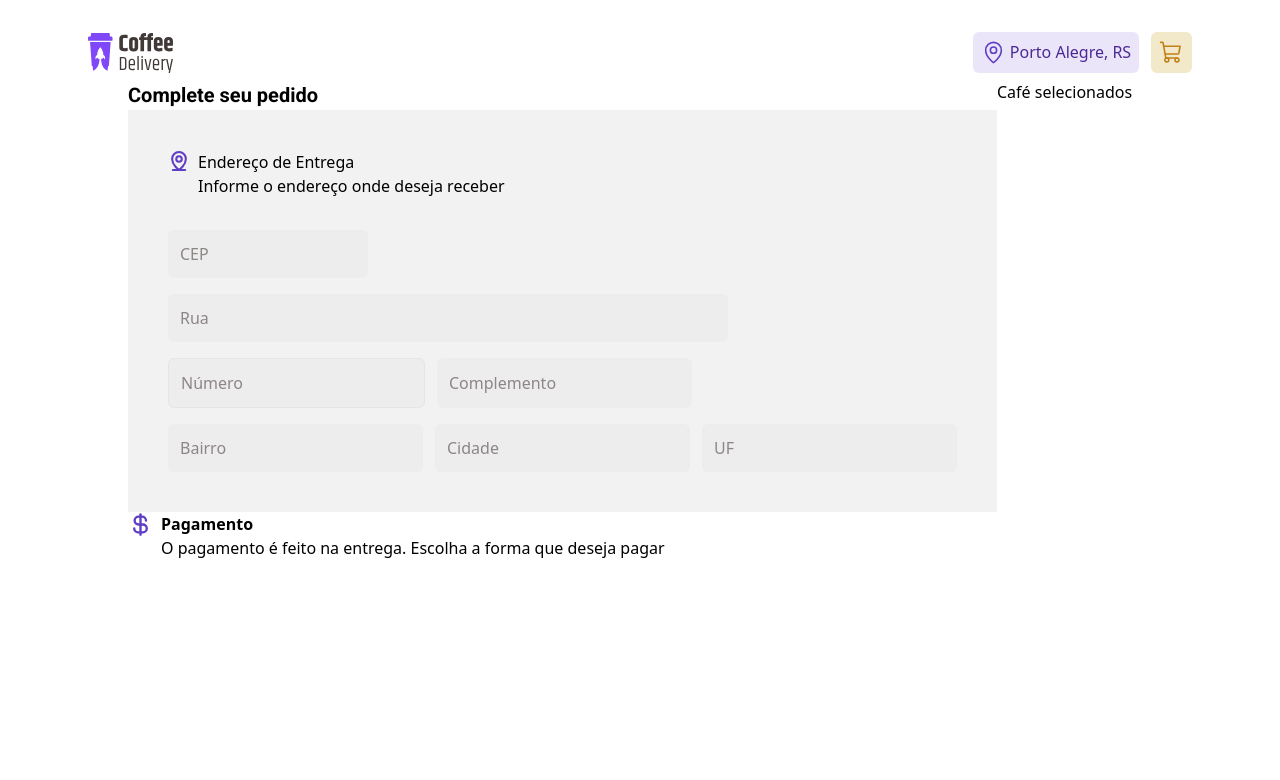
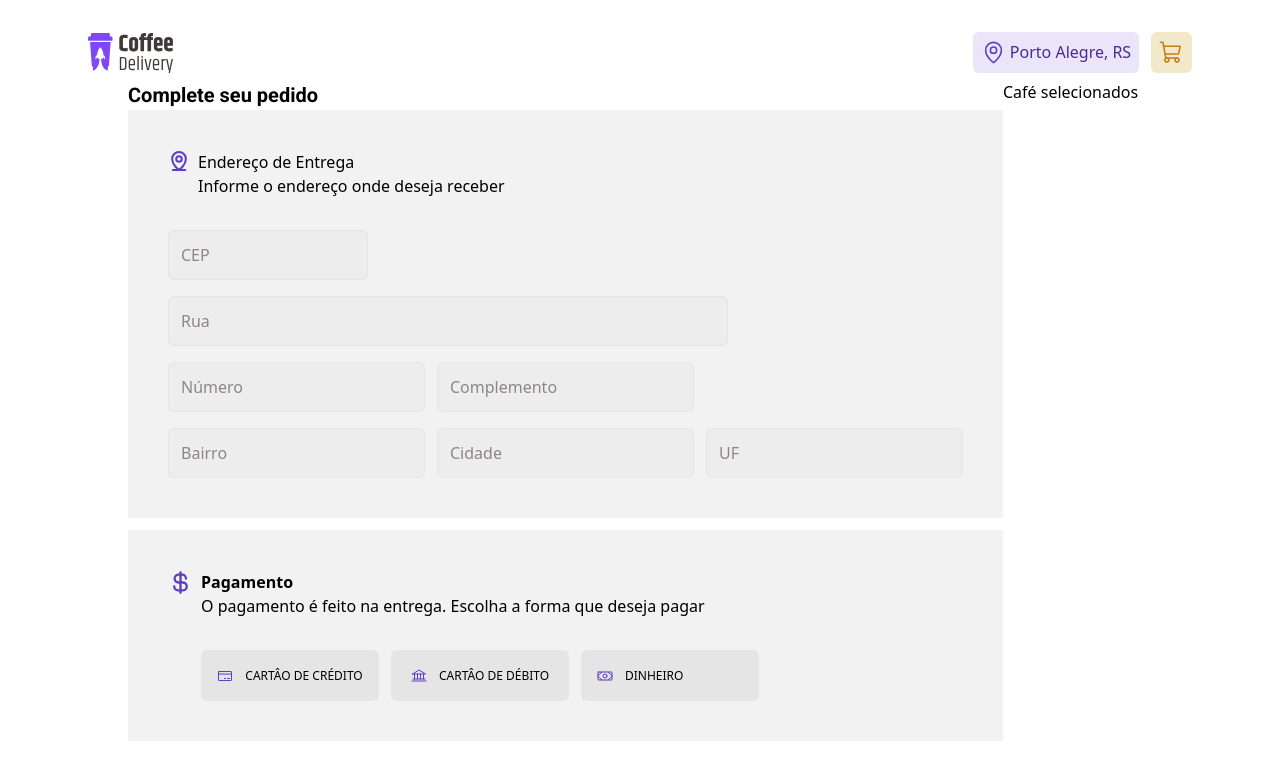
Before and after one commit to mateussk83/Coffe-Delivery, a React (Vite) app: page /checkout in a window 1280 px wide. Shown: the top 780 px of the page. Built offline with nearby package versions, Linux system fonts and the light colour scheme; a web font is replaced by a local one.

Commit message:
feat: insert forma de pagamento in checkout

```diff
--- a/src/pages/Checkout.tsx
+++ b/src/pages/Checkout.tsx
@@ -1,4 +1,4 @@
-import { CurrencyDollar, MapPinLine, Money } from "phosphor-react";
+import { Bank, CreditCard, CurrencyDollar, MapPinLine, Money } from "phosphor-react";
 
 export function Checkout() {
  return (
@@ -16,24 +16,29 @@ export function Checkout() {
         <label htmlFor="">Informe o endereço onde deseja receber</label>
        </div>
       </div>
-      <input type="text" className="bg-gray-300 text-gray-600 border-gray-400 p-3 mt-8 w-[200px] rounded-md placeholder:text-gray-600" placeholder="CEP" />
-      <input type="text" className="bg-gray-300 text-gray-600 border-gray-400 p-3 w-[560px] mt-4 rounded-md placeholder:text-gray-600" placeholder="Rua" />
+      <input type="text" className="bg-gray-300 text-gray-600 border border-gray-400 p-3 mt-8 w-[200px] rounded-md placeholder:text-gray-600" placeholder="CEP" />
+      <input type="text" className="bg-gray-300 text-gray-600 border  border-gray-400 p-3 w-[560px] mt-4 rounded-md placeholder:text-gray-600" placeholder="Rua" />
       <div className="flex mt-4 gap-3">
        <input type="text" className="bg-gray-300 text-gray-600 border border-gray-400 p-3 rounded-md placeholder:text-gray-600" placeholder="Número" />
-       <input type="text" className="bg-gray-300 text-gray-600 border-gray-400 p-3 rounded-md placeholder:text-gray-600" placeholder="Complemento" />
+       <input type="text" className="bg-gray-300 text-gray-600 border  border-gray-400 p-3 rounded-md placeholder:text-gray-600" placeholder="Complemento" />
       </div>
       <div className="flex mt-4 gap-3">
-       <input type="text" className="bg-gray-300 text-gray-800 border-gray-400 p-3 rounded-md placeholder:text-gray-600" placeholder="Bairro" />
-       <input type="text" className="bg-gray-300 text-gray-600 border-gray-400 p-3 rounded-md placeholder:text-gray-600" placeholder="Cidade" />
-       <input type="text" className="bg-gray-300 text-gray-600 border-gray-400 p-3 rounded-md placeholder:text-gray-600" placeholder="UF" />
+       <input type="text" className="bg-gray-300 text-gray-800 border  border-gray-400 p-3 rounded-md placeholder:text-gray-600" placeholder="Bairro" />
+       <input type="text" className="bg-gray-300 text-gray-600 border  border-gray-400 p-3 rounded-md placeholder:text-gray-600" placeholder="Cidade" />
+       <input type="text" className="bg-gray-300 text-gray-600 border  border-gray-400 p-3 rounded-md placeholder:text-gray-600" placeholder="UF" />
       </div>
      </form>
-     <div className="flex ">
-      <div className="flex items-start justify-start gap-2">
+     <div className="flex bg-gray-200 mt-3 p-10">
+      <div className="flex gap-2 ">
        <CurrencyDollar size={25} color="#5f3dc4" weight="bold" />
-       <div className="flex-col flex">
+       <div className="flex-col flex ">
         <strong>Pagamento</strong>
         <span>O pagamento é feito na entrega. Escolha a forma que deseja pagar</span>
+        <div className="flex items-center justify-center gap-3 pt-8">
+         <a href="" className="font-normal flex items-center justify-center bg-gray-400 text-xs p-4 w-[178px] h-[51px] border-none rounded-md gap-3"><CreditCard size={16} color="#5f3dc4"/>CARTÂO DE CRÉDITO</a>
+         <a href="" className="font-normal flex items-center justify-center bg-gray-400 text-xs p-4 w-[178px] h-[51px] border-none rounded-md gap-3"><Bank size={16} color="#5f3dc4"/>CARTÂO DE DÉBITO</a>
+         <a href="" className="font-normal flex items-center justify-start text-start bg-gray-400 text-xs p-4 w-[178px] h-[51px] border-none rounded-md gap-3"><Money size={16} color="#5f3dc4"/>DINHEIRO</a>
+        </div>
        </div>
       </div>
      </div>
```
